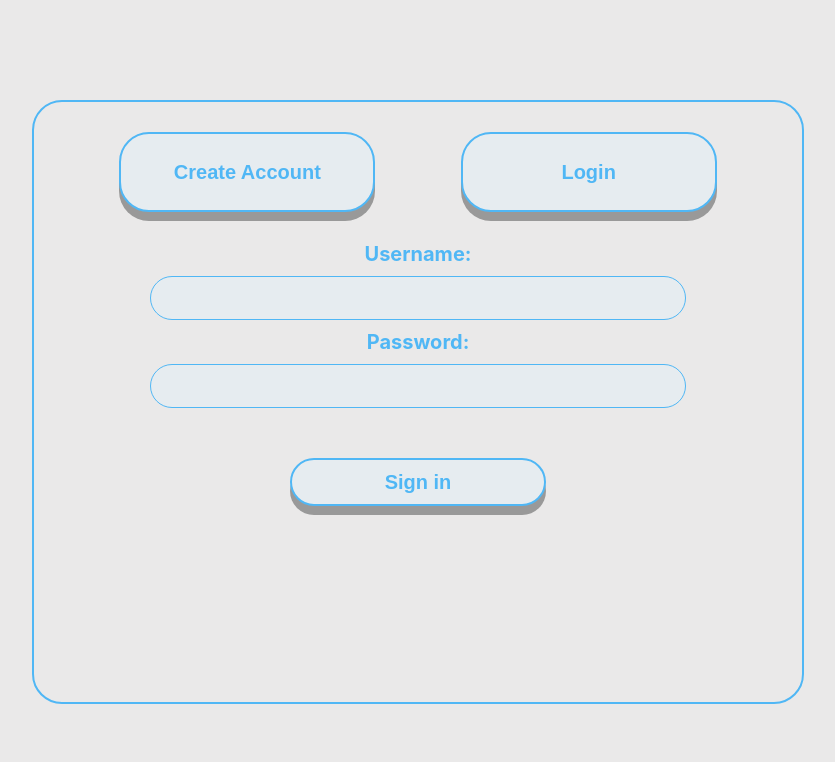
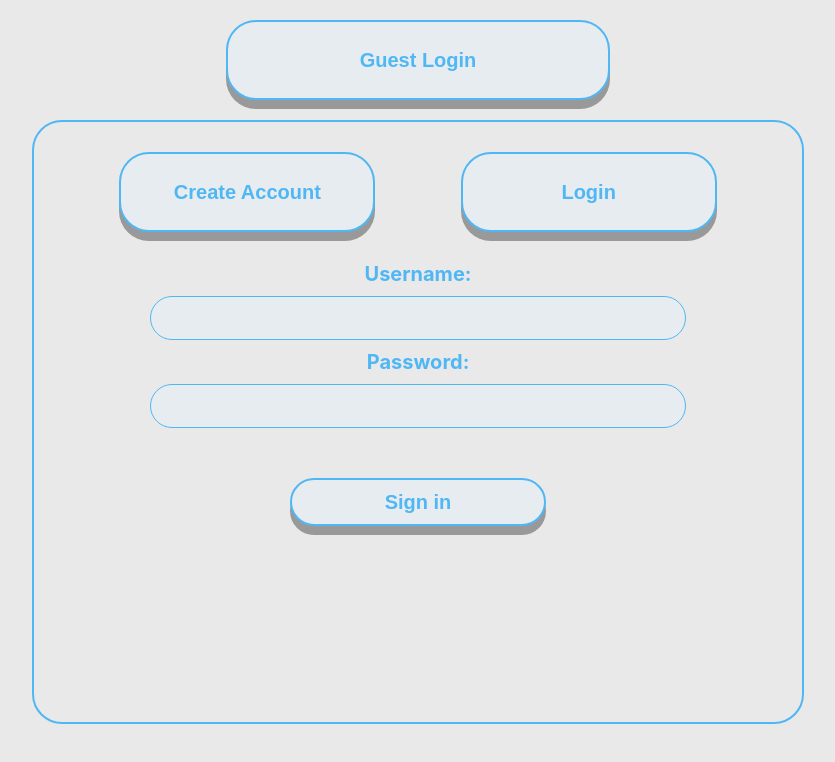
Before and after one commit to Jake-aGallagher/Twitter-Clone, a Next.js app: page / in a window 1280 px wide. Shown: the top 762 px of the page, without its empty margins (222-1057 px from the left). Built offline with nearby package versions, Linux system fonts and the light colour scheme.

Commit message:
Added a guest Login feature to bypass login screen

```diff
--- a/Components/Login/Login.js
+++ b/Components/Login/Login.js
@@ -12,6 +12,27 @@ const Login = (props) => {
   const [retypedPassword, setRetypedPassword] = useState("");
   const axios = require("axios");
   const dispatch = useDispatch();
+
+  /* guest login logic
+  (this allows anyone to login as a guest with one click,
+  hopefully this will make it more likely that a recruiter will
+  actually try the website instead of giving up at the login screen) */
+  const guestLoginHandler = async () => {
+    try {
+      /* requesting the data of the Guest user account */
+      const response = await axios.get(
+        "https://twitterclone-ad8de-default-rtdb.europe-west1.firebasedatabase.app/users/Guest.json"
+      );
+      /* setting the data to the redux store */
+      dispatch(setUserData(response.data));
+      /* removing the login screen */
+      props.loginHandler();
+      alert("welcome to the Guest account, \n please feel free to try out any functionalities that you wish")
+    } catch (err) {
+      alert("Something went wrong, Please try again");
+      console.log(err);
+    }
+  };
 
   /* setting the page to Create Account page */
   const signUpPageHandler = () => {
@@ -141,6 +162,10 @@ const Login = (props) => {
   };
 
   return (
+    <div className={classes.container}>
+      <button className={classes.guestLogin} onClick={guestLoginHandler}>
+        Guest Login
+      </button>
       <div className={classes.page}>
         <div className={classes.topButtons}>
           <button onClick={signUpPageHandler}>Create Account</button>
@@ -190,6 +215,7 @@ const Login = (props) => {
           </form>
         )}
       </div>
+    </div>
   );
 };
 
--- a/Components/Login/Login.module.css
+++ b/Components/Login/Login.module.css
@@ -1,10 +1,42 @@
+.container{
+  display: flex;
+  flex-direction: column;
+  justify-content: flex-start;
+  align-items: center;
+}
+
+.guestLogin{
+  background-color: var(--twitter-background);
+  color: var(--twitter-color);
+  font-weight: bold;
+  margin-top: 2.5vh;
+  font-size: 20px;
+  width: 30vw;
+  height: 10vh;
+  border-radius: 30px;
+  border: 2px solid var(--twitter-color);
+  box-shadow: 0 9px #999;
+}
+
+.guestLogin:hover{
+  background-color: var(--twitter-color);
+  color: var(--twitter-background);
+  transition-duration: 0.4s;
+  cursor: pointer;
+}
+
+.guestLogin:active{
+  box-shadow: 0 0px #666;
+  transform: translateY(5px);
+}
+
 .page {
   display: flex;
   flex-direction: column;
   align-items: center;
   border: 2px solid var(--twitter-color);
   border-radius: 30px;
-  margin-top: 12.5vh;
+  margin-top: 2.5vh;
   height: 75vh;
   width: 60vw;
 }
@@ -151,4 +183,7 @@
   .createAccountForm button {
     font-size: 16px;
   }
+  .guestLogin{
+    font-size: 16px;
+  }
 }
```
Lines whose indentation alone changed are shown as unchanged.
